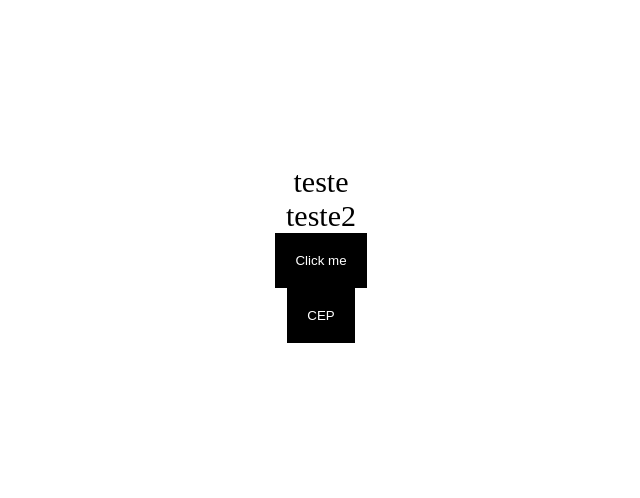
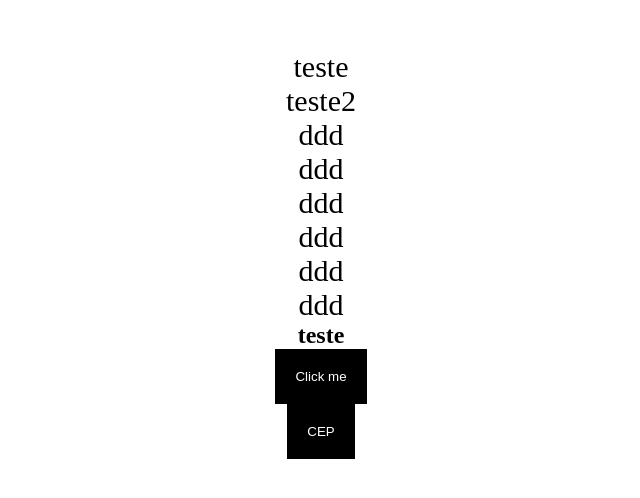
Before and after one commit to tiago-henriquem/requisicao-ajax, a plain HTML site: page index.html in a window 1280 px wide. Shown: the part 146-644 px from the top of the page, without its empty margins (319-959 px from the left). Drawn offline with Linux system fonts and the light colour scheme.

Commit message:
teste de varias tags p

```diff
--- a/index.html
+++ b/index.html
@@ -11,6 +11,13 @@
 <body>
   <p>teste</p>
   <p>teste2</p>
+  <p>ddd</p>
+  <p>ddd</p>
+  <p>ddd</p>
+  <p>ddd</p>
+  <p>ddd</p>
+  <p>ddd</p>
+  <h2>teste</h2>
   <button class="test">Click me</button>
   <button class="cep">CEP</button>
   <script src="./app.js"></script>
```
